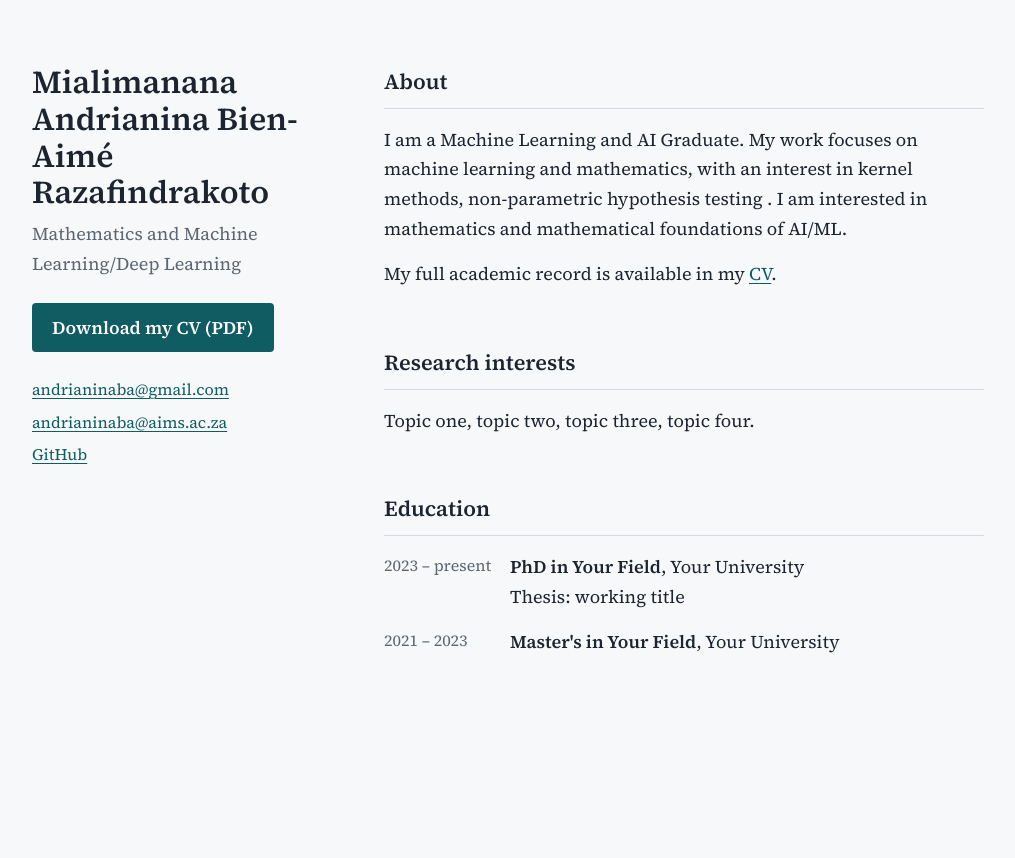
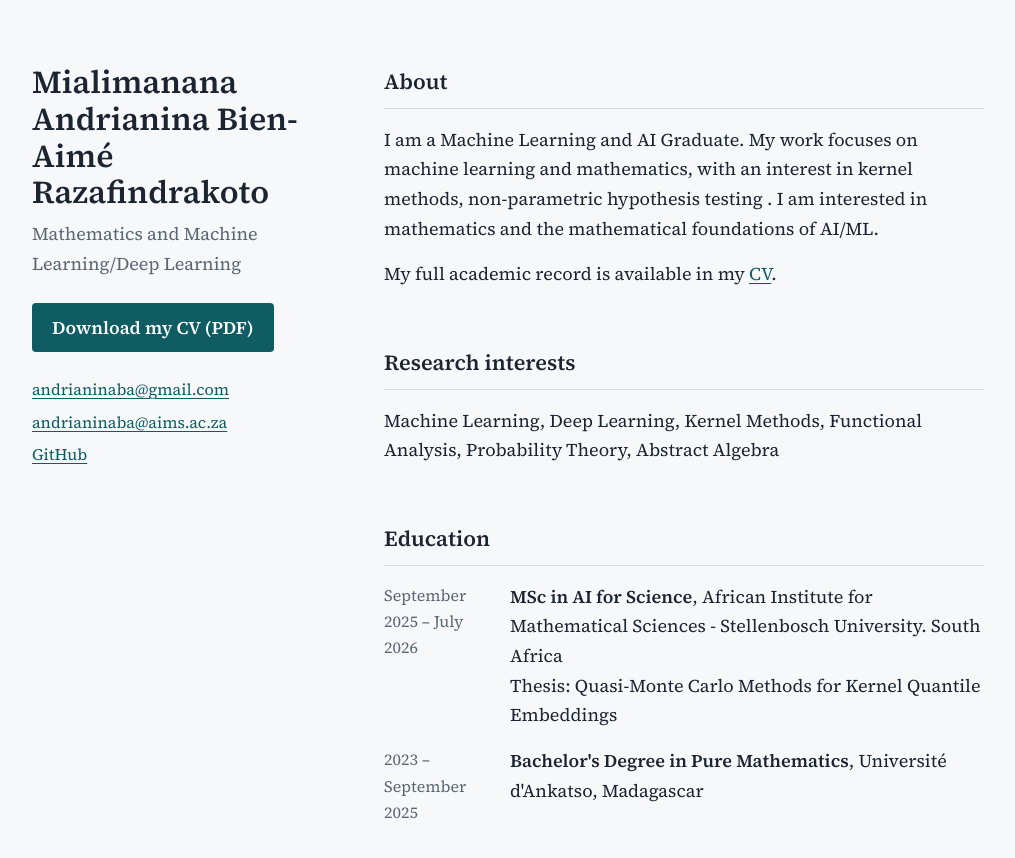
Before and after one commit to AndrianinaBA/andrianinaba_old.github.io, a plain HTML site: page index.html in a window 1280 px wide. Shown: the whole page, without its empty margins (132-1147 px from the left). Before the commit the page ends 800 px from the top, so only its background shows below. Drawn offline with Linux system fonts and the light colour scheme.

Commit message:
Update index.html

```diff
--- a/index.html
+++ b/index.html
@@ -95,11 +95,11 @@
 
     <aside>
       <!-- Replace photo.jpg with your own photo, or delete the next line -->
-      <img class="photo" src="photo.jpg" alt="Portrait of Andrianina" onerror="this.style.display='none'">
+      <img class="photo" src="Andrianina_pic" alt="Portrait of Andrianina" onerror="this.style.display='none'">
       <h1>Mialimanana Andrianina Bien-Aimé Razafindrakoto</h1>
       <p class="role">Mathematics and Machine Learning/Deep Learning</p>
 
-      <a class="cv-button" href="cv.pdf" target="_blank" rel="noopener">Download my CV (PDF)</a>
+      <a class="cv-button" href="cv_M_Andrianina_BA_Razafindrakoto.pdf" target="_blank" rel="noopener">Download my CV (PDF)</a>
 
       <ul class="contact">
         <li><a href="mailto:andrianinaba@gmail.com">andrianinaba@gmail.com</a></li>
@@ -115,13 +115,13 @@
       <section id="about">
         <h2>About</h2>
         <p>I am a Machine Learning and AI Graduate. My work focuses on machine learning and mathematics, with an interest in kernel methods, non-parametric hypothesis testing
-        . I am interested in mathematics and mathematical foundations of AI/ML.</p>
-        <p>My full academic record is available in my <a href="cv.pdf" target="_blank" rel="noopener">CV</a>.</p>
+        . I am interested in mathematics and the mathematical foundations of AI/ML.</p>
+        <p>My full academic record is available in my <a href="cv_M_Andrianina_BA_Razafindrakoto.pdf" target="_blank" rel="noopener">CV</a>.</p>
       </section>
 
       <section id="research">
         <h2>Research interests</h2>
-        <p>Topic one, topic two, topic three, topic four.</p>
+        <p>Machine Learning, Deep Learning, Kernel Methods, Functional Analysis, Probability Theory, Abstract Algebra</p>
       </section>
 
       <!--
@@ -137,12 +137,12 @@
       <section id="education">
         <h2>Education</h2>
         <div class="entry">
-          <div class="when">2023 – present</div>
-          <p><strong>PhD in Your Field</strong>, Your University<br>Thesis: working title</p>
+          <div class="when">September 2025 – July 2026</div>
+          <p><strong>MSc in AI for Science</strong>, African Institute for Mathematical Sciences - Stellenbosch University. South Africa<br>Thesis: Quasi-Monte Carlo Methods for Kernel Quantile Embeddings</p>
         </div>
         <div class="entry">
-          <div class="when">2021 – 2023</div>
-          <p><strong>Master's in Your Field</strong>, Your University</p>
+          <div class="when">2023 – September 2025</div>
+          <p><strong>Bachelor's Degree in Pure Mathematics</strong>, Université d'Ankatso, Madagascar</p>
         </div>
       </section>
 
```
